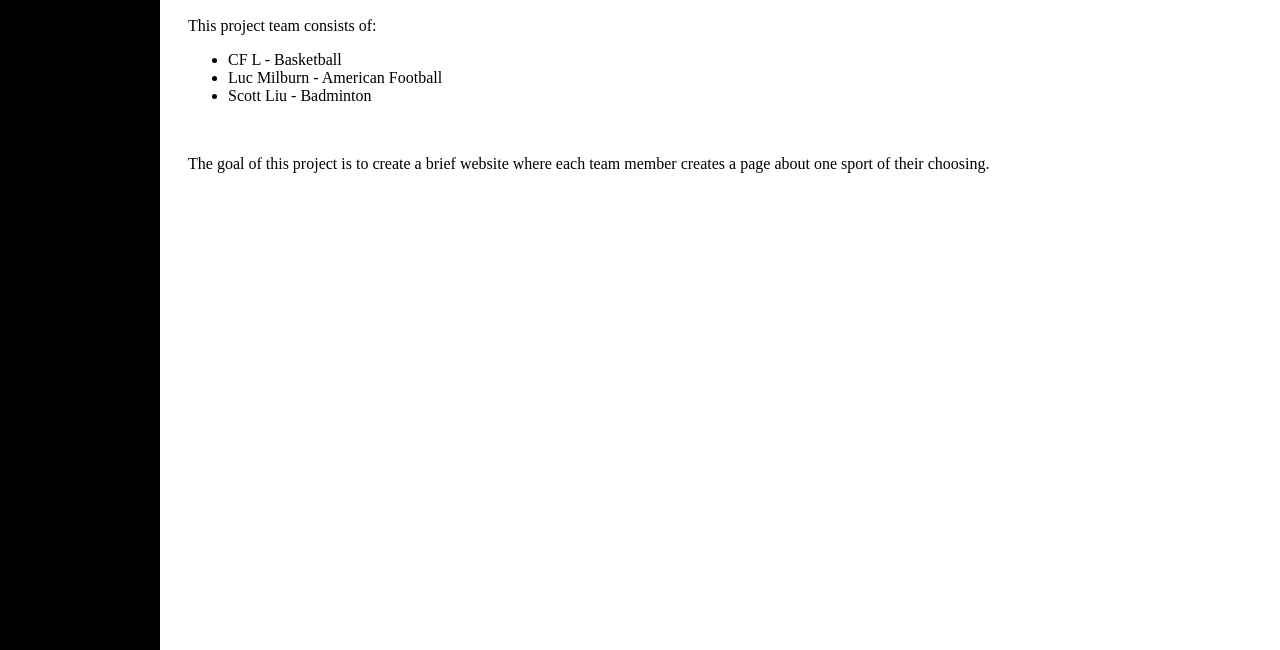
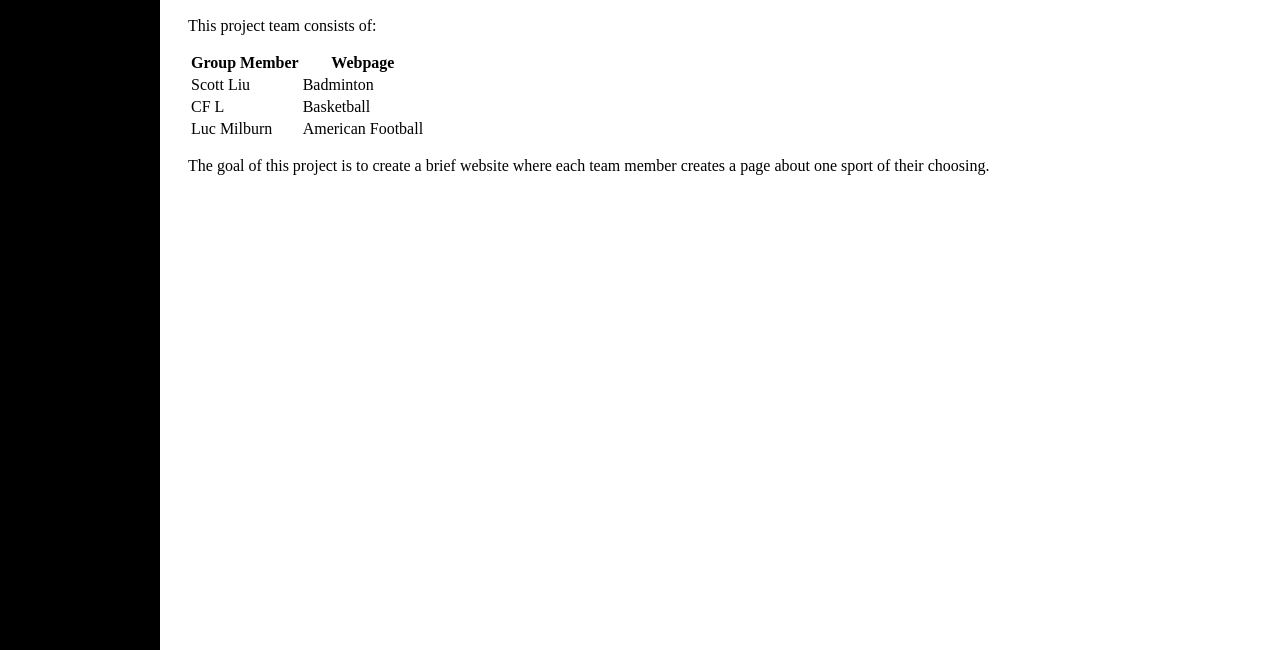
Before and after one commit to scotliu/CC1.2-Project-Group-7, a plain HTML site: page index.html in a window 1280 px wide. Shown: the part 150-800 px from the top of the page. Drawn offline with Linux system fonts and the light colour scheme.

Commit message:
added table to index.html

```diff
--- a/index.html
+++ b/index.html
@@ -8,6 +8,7 @@
 </head>
 
 <body>
+  <div class = "mainContainer">
     <h1 class="heading">Welcome to CC1.2 by Project Group 7</h1>
 
     <!-- Sidebar box-->
@@ -24,17 +25,37 @@
       <p>
         This project team consists of:
       </p>
-    <ul>
+      <!-- <ul>
         <li>CF L - Basketball</li>
         <li>Luc Milburn - American Football</li>
         <li>Scott Liu - Badminton</li>
-    </ul>
-    </br>
+      </ul> -->
+      <table>
+        <tr>
+          <th>Group Member</th>
+          <th>Webpage</th>
+        </tr>
+        <tr>
+          <td>Scott Liu </td>
+          <td>Badminton</td>
+        </tr>
+        <tr>
+          <td>CF L</td>
+          <td>Basketball</td>
+        </tr>
+        <tr>
+          <td>Luc Milburn</td>
+          <td>American Football</td>
+        </tr>
+      </table>
+      <!-- </br> -->
       <p>
         The goal of this project is to create a brief website where each team member creates a page about one sport of
         their choosing.
       </p>
     </div>
+  </div>
+
   <!-- Function runs on start to remove unnecessary sidebar option when on page-->
   <script src="sidebar.js"></script>
 </body>
```
Lines whose indentation alone changed are shown as unchanged.
